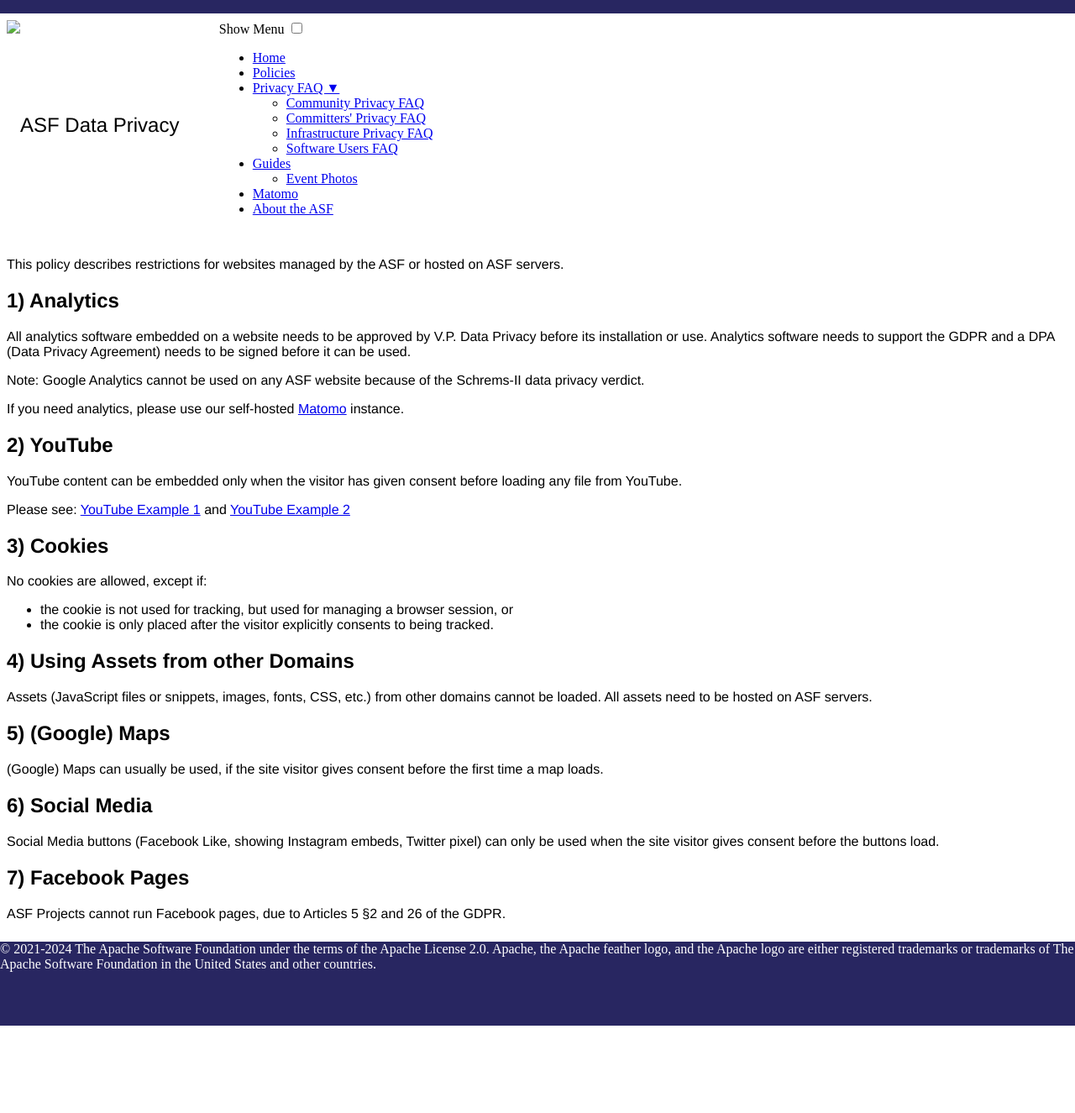
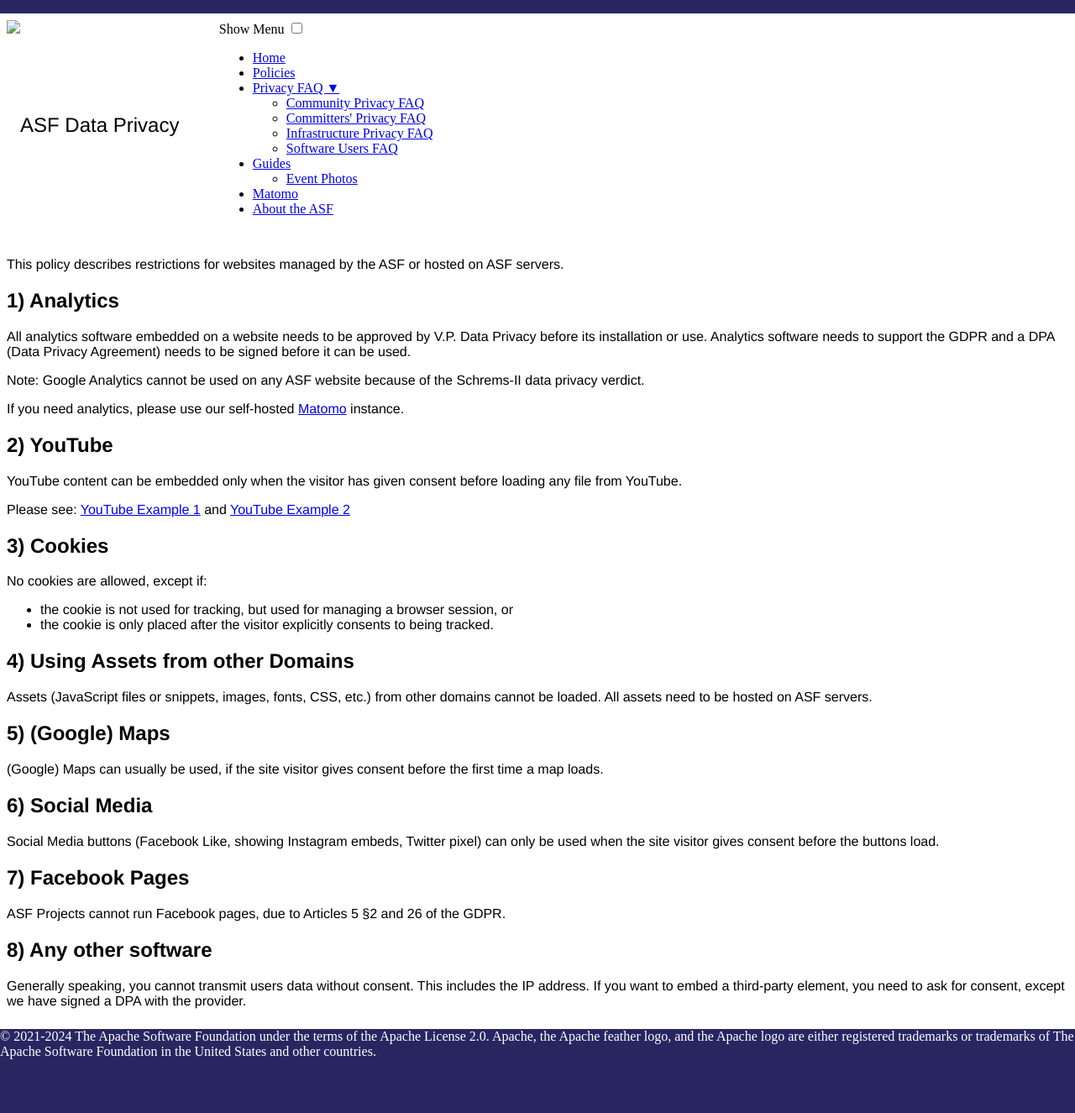
Before and after one commit to apache/privacy-website, a Jekyll site: the page output/policies/website-policy.html, which Jekyll copies as it is, in a window 1280 px wide. Shown: the whole page at 84% size. Built offline with Jekyll 4.4.1, drawn with Linux system fonts in a browser that asks for light colours; before the commit the page ends 1221 px from its top, so only the background shows below that.

Commit message:
Automatic Site Publish by Buildbot

```diff
--- a/output/feed.xml
+++ b/output/feed.xml
@@ -1,4 +1,4 @@
-<?xml version="1.0" encoding="utf-8"?><feed xmlns="http://www.w3.org/2005/Atom" ><generator uri="https://jekyllrb.com/" version="4.2.2">Jekyll</generator><link href="/feed.xml" rel="self" type="application/atom+xml" /><link href="/" rel="alternate" type="text/html" /><updated>2024-04-15T20:44:31+00:00</updated><id>/feed.xml</id><title type="html">Apache Software Foundation - Data Privacy</title><subtitle>Write an awesome description for your new site here. You can edit this line in _config.yml. It will appear in your document head meta (for Google search results) and in your feed.xml site description.</subtitle><entry><title type="html">Welcome to Jekyll!</title><link href="/jekyll/update/2021/03/05/welcome-to-jekyll.html" rel="alternate" type="text/html" title="Welcome to Jekyll!" /><published>2021-03-05T19:38:56+00:00</published><updated>2021-03-05T19:38:56+00:00</updated><id>/jekyll/update/2021/03/05/welcome-to-jekyll</id><content type="html" xml:base="/jekyll/update/2021/03/05/welcome-to-jekyll.html"><![CDATA[<p>You’ll find this post in your <code class="language-plaintext highlighter-rouge">_posts</code> directory. Go ahead and edit it and re-build the site to see your changes. You can rebuild the site in many different ways, but the most common way is to run <code class="language-plaintext highlighter-rouge">jekyll serve</code>, which launches a web server and auto-regenerates your site when a file is updated.</p>
+<?xml version="1.0" encoding="utf-8"?><feed xmlns="http://www.w3.org/2005/Atom" ><generator uri="https://jekyllrb.com/" version="4.2.2">Jekyll</generator><link href="/feed.xml" rel="self" type="application/atom+xml" /><link href="/" rel="alternate" type="text/html" /><updated>2024-04-15T21:10:41+00:00</updated><id>/feed.xml</id><title type="html">Apache Software Foundation - Data Privacy</title><subtitle>Write an awesome description for your new site here. You can edit this line in _config.yml. It will appear in your document head meta (for Google search results) and in your feed.xml site description.</subtitle><entry><title type="html">Welcome to Jekyll!</title><link href="/jekyll/update/2021/03/05/welcome-to-jekyll.html" rel="alternate" type="text/html" title="Welcome to Jekyll!" /><published>2021-03-05T19:38:56+00:00</published><updated>2021-03-05T19:38:56+00:00</updated><id>/jekyll/update/2021/03/05/welcome-to-jekyll</id><content type="html" xml:base="/jekyll/update/2021/03/05/welcome-to-jekyll.html"><![CDATA[<p>You’ll find this post in your <code class="language-plaintext highlighter-rouge">_posts</code> directory. Go ahead and edit it and re-build the site to see your changes. You can rebuild the site in many different ways, but the most common way is to run <code class="language-plaintext highlighter-rouge">jekyll serve</code>, which launches a web server and auto-regenerates your site when a file is updated.</p>
 
 <p>Jekyll requires blog post files to be named according to the following format:</p>
 
--- a/output/policies/website-policy.html
+++ b/output/policies/website-policy.html
@@ -92,6 +92,12 @@ only be used when the site visitor gives consent before the buttons load.</p>
 
 <p>ASF Projects cannot run Facebook pages, due to Articles 5 §2 and 26 of the GDPR.</p>
 
+<h2 id="8-any-other-software">8) Any other software</h2>
+
+<p>Generally speaking, you cannot transmit users data without consent. This includes
+the IP address. If you want to embed a third-party element, you need to ask for consent,
+except we have signed a DPA with the provider.</p>
+
         </main>
         <footer>
     © 2021-2024 The Apache Software Foundation under the terms of the Apache License 2.0.
```
